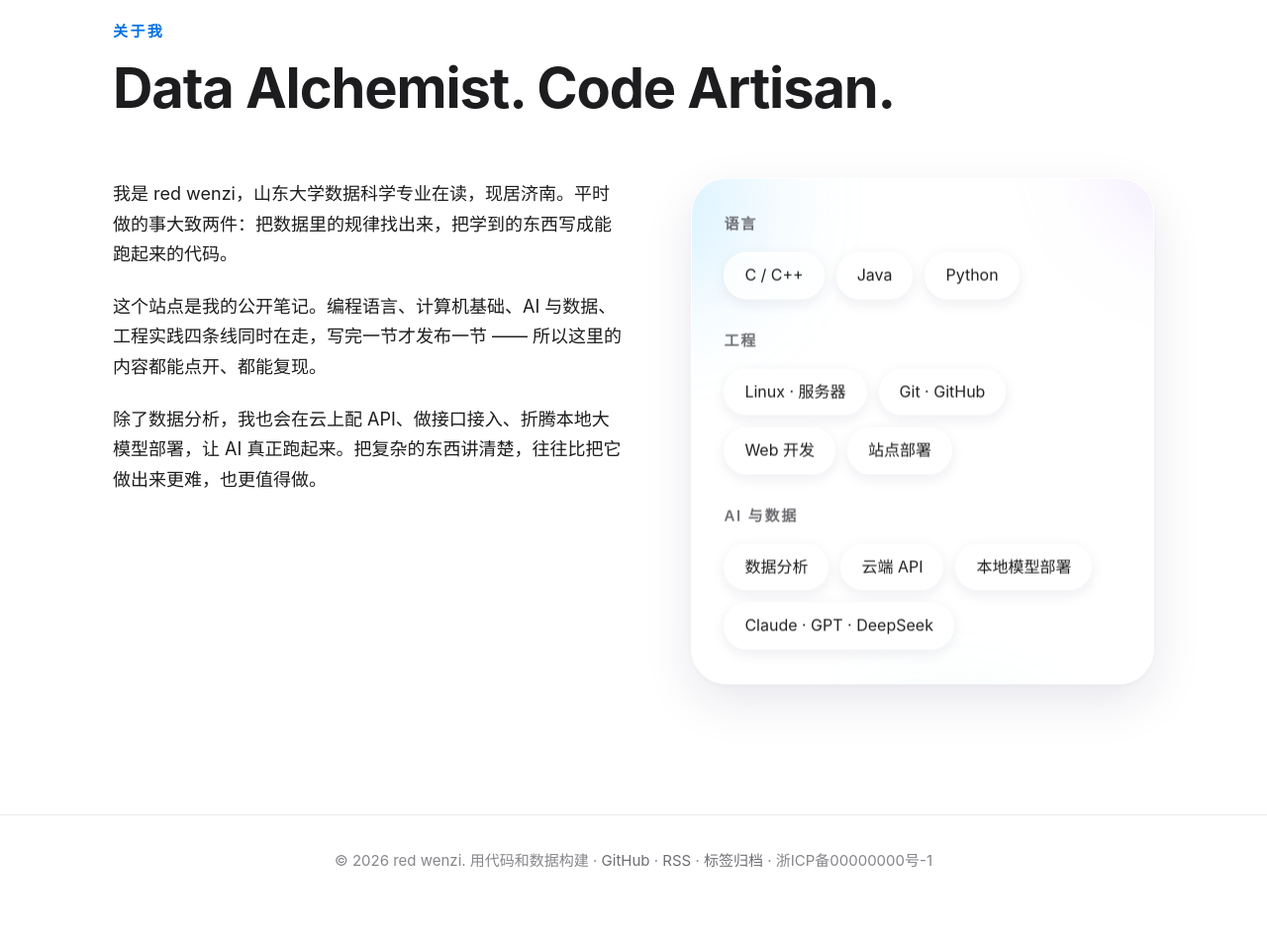
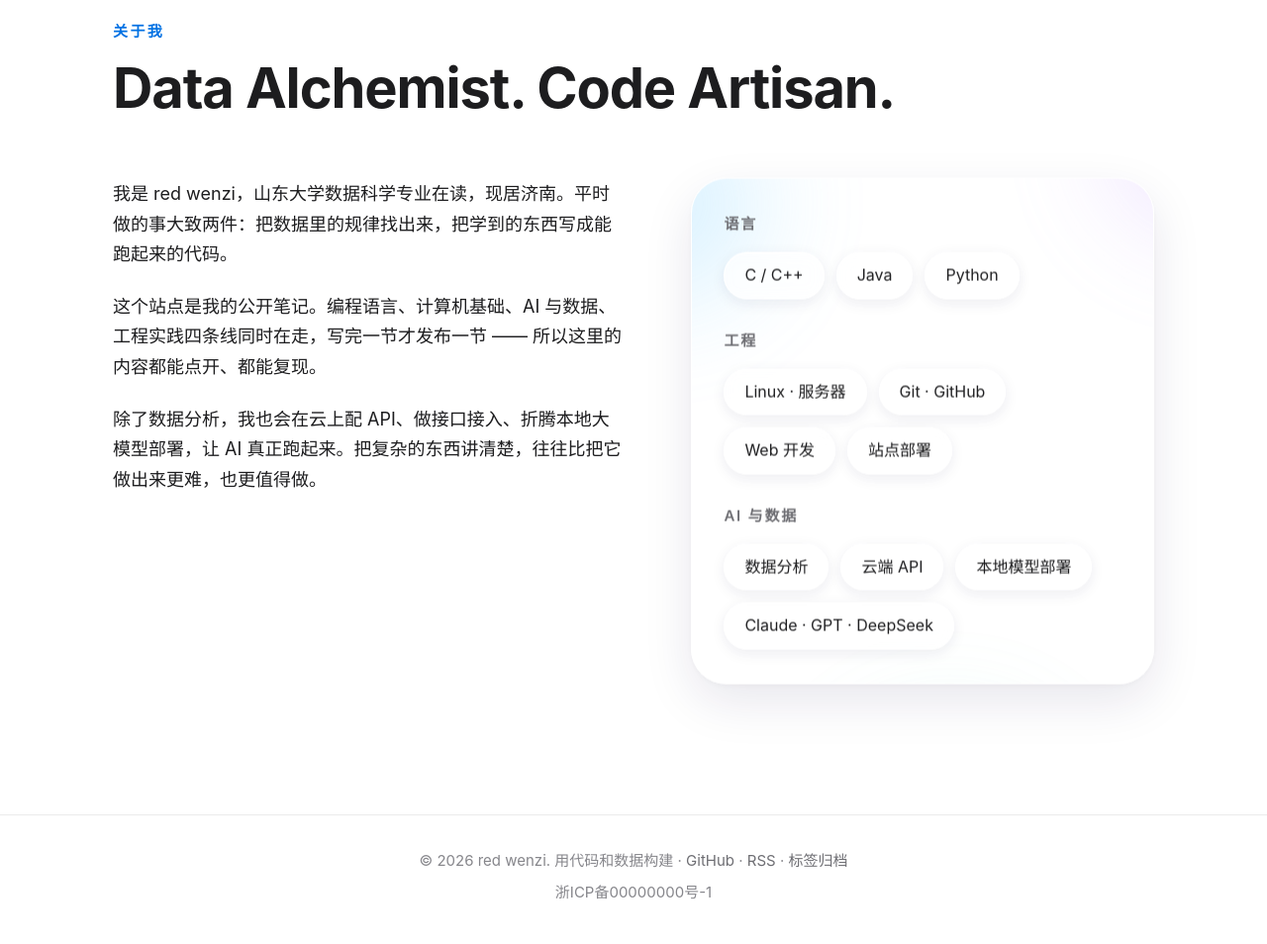
Before and after one commit to redwenzi101/redwenzi-blog, a plain HTML site: page index.html in a window 1280 px wide. Shown: the part 4190-5144 px from the top of the page at 99% size. Before the commit the page ends 5112 px from the top, so only its background shows below. Drawn offline with Linux system fonts and the light colour scheme.

Commit message:
chore(deploy): 备案通过后上线准备（备案号/域名一键替换脚本、Nginx 模板、部署清单），页脚备案号改为工信部链接

```diff
--- a/index.html
+++ b/index.html
@@ -757,6 +757,8 @@
     }
     .footer a { color: var(--text-sub); }
     .footer a:hover { color: var(--text); text-decoration: underline; }
+    .footer .beian { margin-top: 8px; }
+    .footer .beian a { color: var(--text-tertiary); }
 
     /* ---------------- 滚动渐入 ---------------- */
     .reveal {
@@ -1086,7 +1088,8 @@
 
   <!-- ================= Footer ================= -->
   <footer class="footer">
-    <p>© 2026 red wenzi. 用代码和数据构建 · <a href="https://github.com/redwenzi101">GitHub</a> · <a href="feed.xml">RSS</a> · <a href="tags/index.html">标签归档</a> · 浙ICP备00000000号-1</p>
+    <p>© 2026 red wenzi. 用代码和数据构建 · <a href="https://github.com/redwenzi101">GitHub</a> · <a href="feed.xml">RSS</a> · <a href="tags/index.html">标签归档</a></p>
+    <p class="beian"><a href="https://beian.miit.gov.cn/" target="_blank" rel="nofollow noopener">浙ICP备00000000号-1</a></p>
   </footer>
 
   <script>
```
Also changed, not shown: 4 other files.
